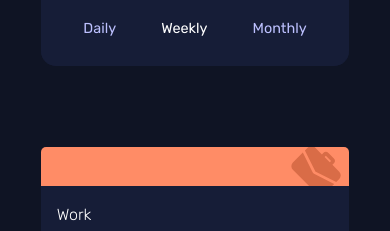
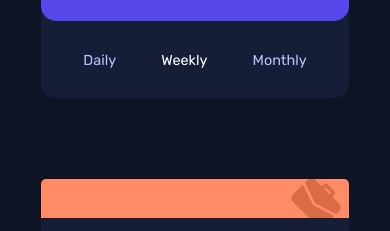
Before and after one commit to Okumu87/time-tracking-dashboard-main, a website: page index.html in a window 390 px wide. Shown: the part 248-479 px from the top of the page. Drawn offline with Linux system fonts and the light colour scheme.

Commit message:
error correcting commit message:

```diff
--- a/styles.css
+++ b/styles.css
@@ -257,6 +257,7 @@ button {
 
 @media (max-width: 955px) {
   .activities{
+    margin: 2rem 0;
     grid-template-columns: 1fr;
   }
 
```
